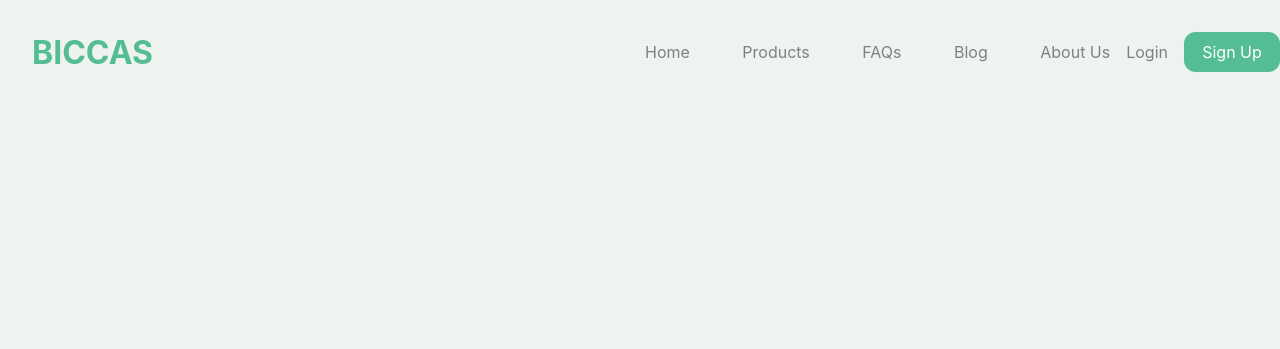
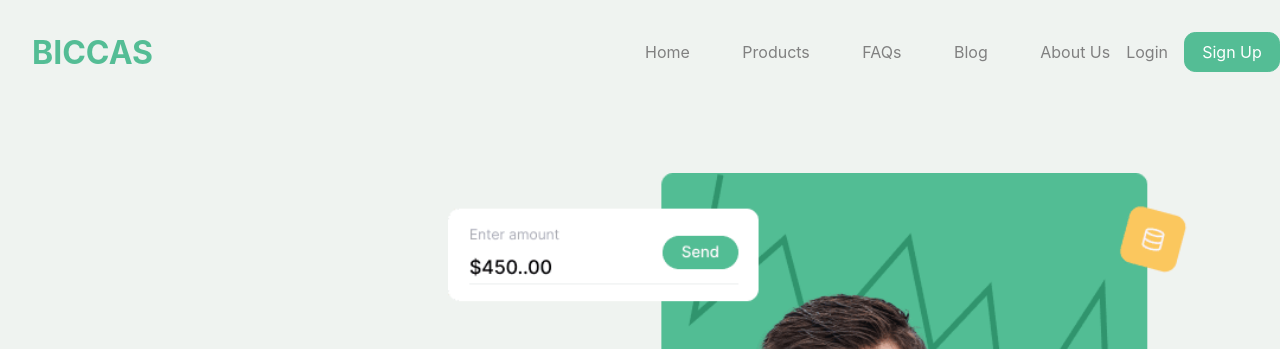
Before and after one commit to mohammed-alshaibani/BiccasLanding, a plain HTML site: page index.html in a window 1280 px wide. Shown: the top 349 px of the page. Drawn offline with nearby package versions, Linux system fonts and the light colour scheme.

Commit message:
Update style.css
Image url change

```diff
--- a/css/style.css
+++ b/css/style.css
@@ -203,7 +203,7 @@ div.left>div{
   display: flex;
   width: 100%;
   height: 50rem;
-  background-image: url(./images/top_right_image.png);
+  background-image: url(../images/top_right_image.png);
   background-repeat: no-repeat;
   background-size: contain;
   background-position: right;
```
